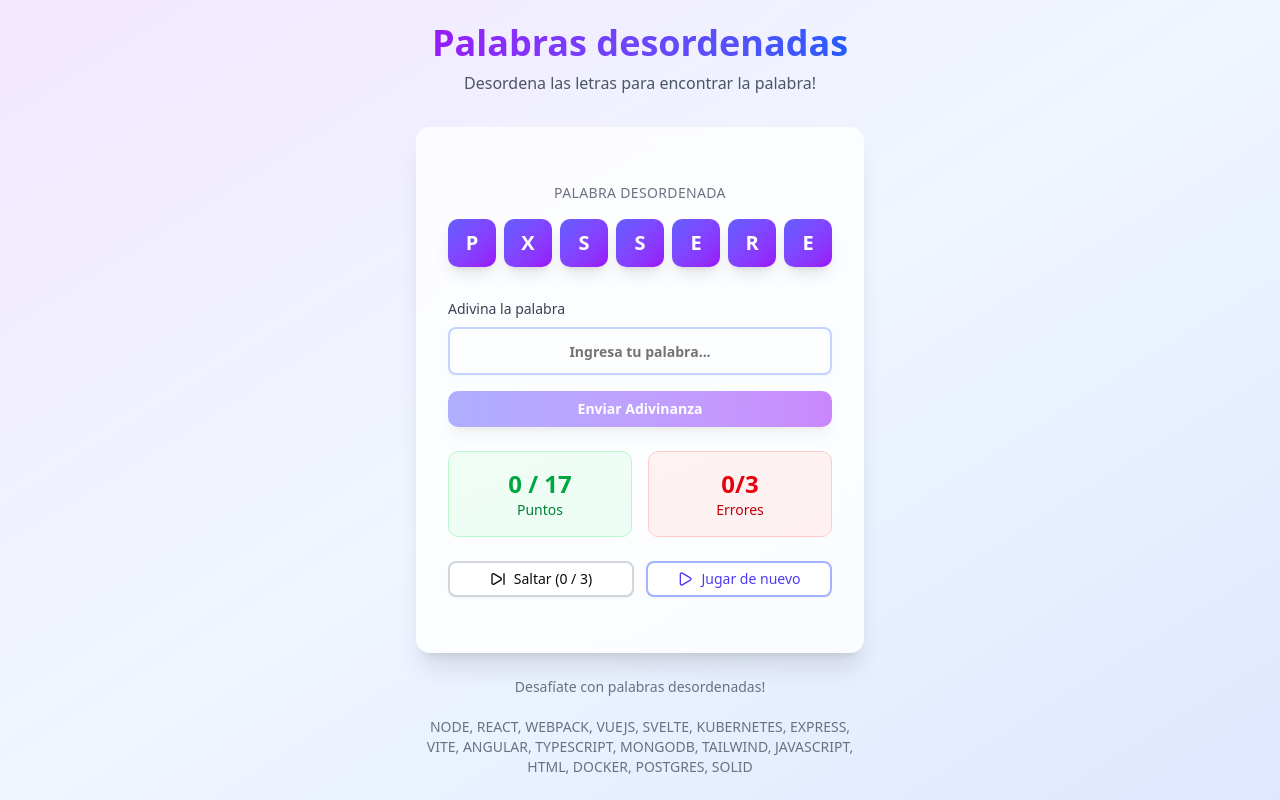
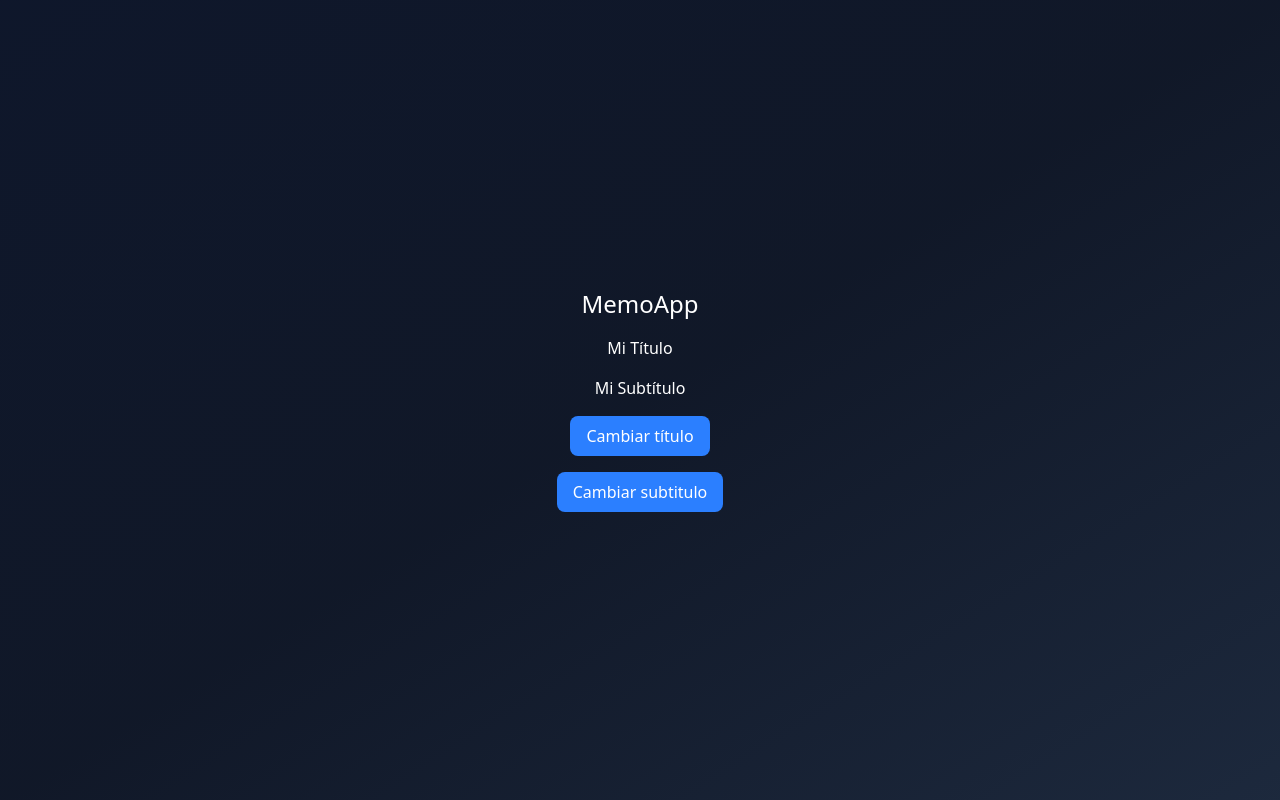
Before and after one commit to Peito1102/Hooks_App, a React (Vite) app: page / in a window 1280 px wide. Built offline with nearby package versions, Linux system fonts and the light colour scheme.

Commit message:
mi parte que no subi finalizada de capitulo 10

```diff
--- a/package.json
+++ b/package.json
@@ -13,6 +13,7 @@
     "@radix-ui/react-checkbox": "^1.3.3",
     "@radix-ui/react-slot": "^1.2.4",
     "@tailwindcss/vite": "^4.1.18",
+    "canvas-confetti": "^1.9.4",
     "class-variance-authority": "^0.7.1",
     "clsx": "^2.1.1",
     "lucide-react": "^0.562.0",
@@ -24,6 +25,7 @@
   },
   "devDependencies": {
     "@eslint/js": "^9.39.1",
+    "@types/canvas-confetti": "^1.9.0",
     "@types/node": "^24.10.8",
     "@types/react": "^19.2.5",
     "@types/react-dom": "^19.2.3",
--- a/src/05-useReducer/reducer/scrambleWordsReducer.ts
+++ b/src/05-useReducer/reducer/scrambleWordsReducer.ts
@@ -1,4 +1,5 @@
 import { GAME_WORDS, type ScrumbleAction, type ScrumbleState } from "../interfaces/ScrumbleState";
+import confetti from 'canvas-confetti';
 
 // Esta función mezcla el arreglo para que siempre sea aleatorio
 const shuffleArray = (array: string[]) => {
@@ -50,6 +51,11 @@ export const scrambleWordsReducer = (state: ScrumbleState, action: ScrumbleActio
                 };
             }
             const nextWord = state.words[1] || '';
+            confetti({
+                particleCount: 100,
+                spread: 120,
+                origin: { y: 0.6 }
+            });
             return {
                 ...state,
                 points: state.points + 1,
--- /dev/null
+++ b/src/06-memos/MemoHooks.tsx
@@ -0,0 +1,17 @@
+
+export const MemoHooks = () => {
+  return (
+    <div className="bg-gradient flex flex-col gap-4">
+        <h1 className="text-2xl font-thin text-white">MemoApp</h1>
+        <h1>Mi Título</h1>
+        <h6>Mi Subtítulo</h6>
+
+        <button className="bg-blue-500 text-white px-4 py-2 rounded-md cursor-pointer">
+            Cambiar título
+        </button>
+        <button className="bg-blue-500 text-white px-4 py-2 rounded-md cursor-pointer">
+            Cambiar subtitulo
+        </button>
+    </div>
+  )
+}
--- a/src/main.tsx
+++ b/src/main.tsx
@@ -1,7 +1,8 @@
 import { StrictMode } from 'react'
 import { createRoot } from 'react-dom/client'
 import './index.css'
-import { ScrambleWords } from './05-useReducer/ScrambleWords'
+import { MemoHooks } from './06-memos/MemoHooks'
+//import { ScrambleWords } from './05-useReducer/ScrambleWords'
 // import { TasksApp } from './05-useReducer/TasksApp '
 //import { FocusScreen } from './04-useRef/FocusScreen'
 //import { PokemonPage } from './03-examples/PokemonPage'
@@ -19,6 +20,7 @@ createRoot(document.getElementById('root')!).render(
     {/*<PokemonPage/>*/}
     {/*<FocusScreen/>*/}
     {/* <TasksApp /> */}
-    <ScrambleWords />
+    {/* <ScrambleWords /> */}
+    <MemoHooks />
   </StrictMode>
 )
```
Also changed, not shown: 1 other file (tests, documents, lock files or other folders).
